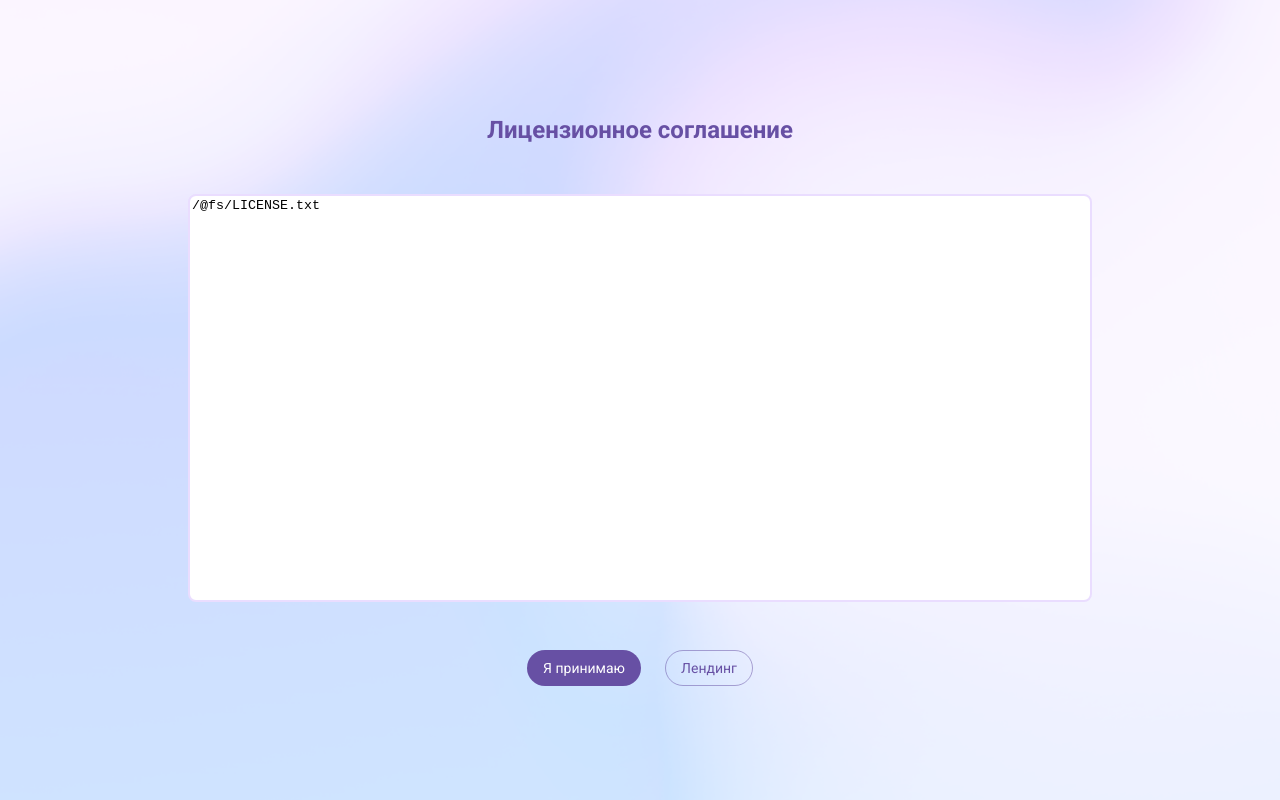
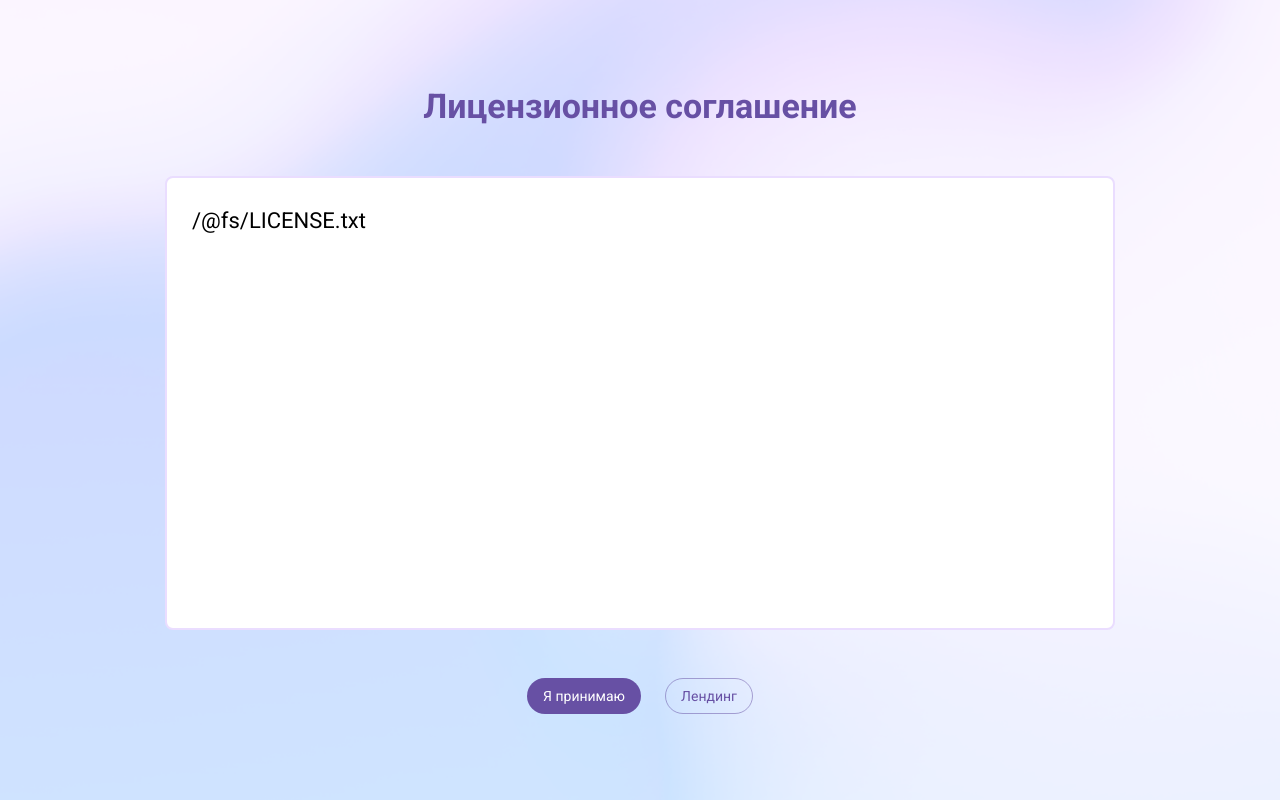
Before and after one commit to pank-su/astrology-web, a Next.js app: page / in a window 1280 px wide. Built offline with nearby package versions, Linux system fonts and the light colour scheme.

Commit message:
Экран с лицензионным соглашением доделан.

```diff
--- a/package.json
+++ b/package.json
@@ -15,6 +15,7 @@
     "@next/font": "^13.3.1",
     "next": "^13.3.1",
     "react": "^18.2.0",
+    "react-cookie": "^4.1.1",
     "react-dom": "^18.2.0"
   },
   "devDependencies": {
--- a/pages/_app.tsx
+++ b/pages/_app.tsx
@@ -1,11 +1,22 @@
-import {AppProps} from "next/app";
-import Head from "next/head";
+import App, {AppContext} from "next/app";
+import {Cookies, CookiesProvider} from "react-cookie"
+
 import "../public/styles/globals.css"
 
 
-export default function App({Component, pageProps}: AppProps) {
+export default function MyApp({Component, pageProps, cookies}) {
+    const isBrowser = typeof window !== "undefined";
     return <>
-        <Component {...pageProps} />
+        <CookiesProvider cookies={isBrowser ? undefined : new Cookies(cookies)}>
+            <Component {...pageProps} />
+        </CookiesProvider>
+
     </>
 
 }
+
+// Это всё необходимо для работы cookie
+MyApp.getInitialProps = async (appContext: AppContext) => {
+    const appProps = await App.getInitialProps(appContext);
+    return { ...appProps, cookies: appContext.ctx.req?.headers?.cookie };
+};
--- a/pages/index.tsx
+++ b/pages/index.tsx
@@ -1,12 +1,13 @@
-import {Box, Typography, Button} from "@mui/material";
-// import Button from '@mui/material-next/Button';
+import {Typography, Button} from "@mui/material";
 import theme from "../public/styles/theme";
 import text from "../LICENSE.txt"
 // @ts-ignore
 import {ThemeProvider} from "@mui/material/styles";
+import {useCookies} from "react-cookie"
+import styles from "../public/styles/index.module.css"
 
 
-function LicenseScreen() {
+function LicenseScreen(setIsAgree: () => void) {
     return <>
         <ThemeProvider theme={theme}>
             <div style={{
@@ -17,9 +18,9 @@ function LicenseScreen() {
                 width: "100%"
             }}>
                 <div style={{display: "grid"}}>
-                    <Typography textAlign={"center"} variant={"h5"} color={theme.palette.primary.main} fontWeight={700}>Лицензионное
+                    <Typography textAlign={"center"} variant={"h4"} color={theme.palette.primary.main} fontWeight={700}>Лицензионное
                         соглашение</Typography>
-                    <textarea style={{
+                    <textarea className={styles.licenseArea + " " + styles.goodScroll} style={{
                         width: "70vw",
                         height: "50vh",
                         resize: "none",
@@ -30,8 +31,10 @@ function LicenseScreen() {
                     }} readOnly={true}
                               value={text}/>
                     <div style={{margin: "auto"}}>
-                        <Button variant="contained">Я принимаю</Button>
-                        <Button variant="outlined" style={{marginLeft: 24}}>Лендинг</Button>
+                        <Button onClick={() =>
+                            setIsAgree()
+                        } variant="contained">Я принимаю</Button>
+                        <a href={"/landing"}><Button variant="outlined" style={{marginLeft: 24}}>Лендинг</Button></a>
                     </div>
                 </div>
 
@@ -41,4 +44,21 @@ function LicenseScreen() {
     </>
 }
 
-export default LicenseScreen
+function AstrologyView() {
+    return <></>
+}
+
+function MainScreen() {
+    const [isAgree, setIsAgree] = useCookies(["agree"])
+
+    function setAgree() {
+        setIsAgree("agree", true)
+    }
+
+    if (isAgree.agree == null)
+        return LicenseScreen(setAgree)
+    else
+        return AstrologyView()
+}
+
+export default MainScreen
--- /dev/null
+++ b/public/styles/index.module.css
@@ -0,0 +1,32 @@
+@import url('https://fonts.googleapis.com/css2?family=Roboto&display=swap');
+
+
+.goodScroll::-webkit-scrollbar {
+    width: 6px;
+    background-color: transparent;
+
+}
+
+.goodScroll::-webkit-scrollbar-track {
+    width: 1px;
+    border-radius: 5px;
+    background-color: transparent;
+}
+
+
+.goodScroll::-webkit-scrollbar-thumb {
+    border-radius: 5px;
+    background-color: rgba(73, 69, 79, 0.5);
+}
+
+.licenseArea {
+    font-family: "Roboto", serif;
+    font-weight: 400;
+    font-size: 22px;
+    line-height: 160%;
+    padding: 25px;
+}
+
+.licenseArea:focus-visible{
+    outline: none;
+}
```
Also changed, not shown: pages/landing.tsx (added, +10 -0 lines).
